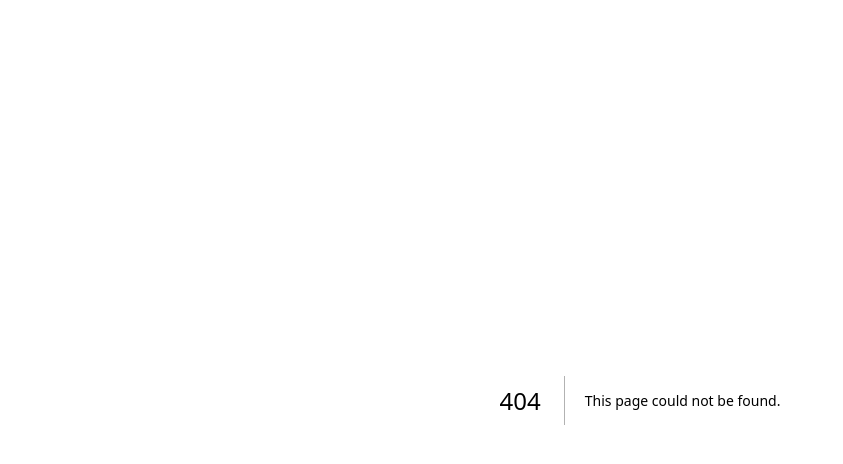
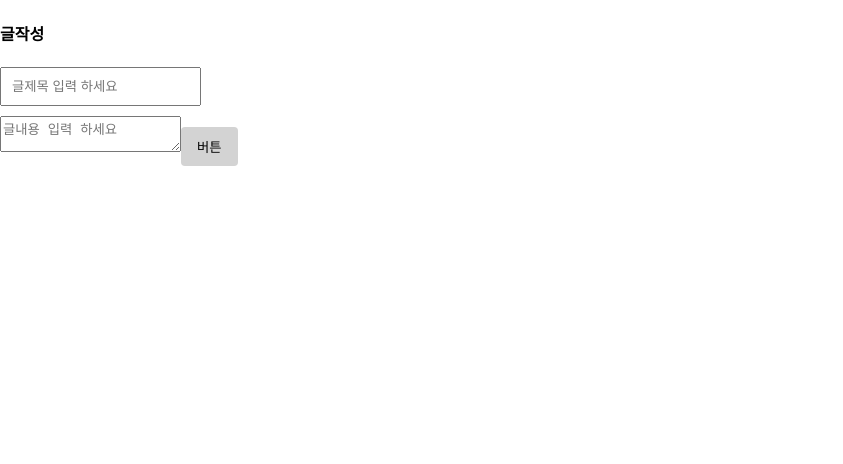
Before and after one commit to sooheyon/forum, a Next.js app: page /write in a window 1280 px wide. Before the commit this address had no page. Shown: the top 464 px of the page, without its empty margins (0-843 px from the left). Built offline with nearby package versions, Linux system fonts and the light colour scheme.

Commit message:
글 작성, 숙제

```diff
--- a/app/globals.css
+++ b/app/globals.css
@@ -23,5 +23,23 @@ body {
 
 .list-item p {
   color: gray;
-  margin: 5px 0px;
+  margin: 4px 0px;
 }
+
+.p-20 {
+  padding: 20px;
+}
+
+input {
+  box-sizing: border-box;
+  padding: 10px;
+  display: block;
+  margin-bottom: 10px;
+}
+
+button {
+  padding: 10px 16px;
+  background: lightgray;
+  border: none;
+  border-radius: 4px;
+}
--- /dev/null
+++ b/app/write/page.js
@@ -0,0 +1,12 @@
+export default function Write() {
+  return (
+    <div>
+      <h4>글작성</h4>
+      <form action="/api/post/new" method="post">
+        <input name="title" placeholder="글제목 입력 하세요" />
+        <textarea name="content" placeholder="글내용 입력 하세요" />
+        <button type="submit">버튼</button>
+      </form>
+    </div>
+  );
+}
--- /dev/null
+++ b/pages/api/post/new.js
@@ -0,0 +1,22 @@
+import { connectDB } from "@/util/database";
+
+export default async function handler(req, res) {
+  try {
+    if (req.method == "POST") {
+      const { title, content } = req.body;
+
+      if (!title || !content) {
+        return res.status(400).json({ message: "Not exist data" });
+      }
+
+      const db = (await connectDB).db("forum");
+      const result = await db.collection("post").insertOne({ title, content });
+      return res.status(200).json(result).redirect("/list");
+    } else{
+      return res.status(400).json({ message: "Not POST" });
+    }
+  } catch (error) {
+    console.error(error);
+    return req.status(500).json("Server Error");
+  }
+}
--- /dev/null
+++ b/pages/api/test.js
@@ -0,0 +1,14 @@
+import { connectDB } from "@/util/database";
+
+export default async function handler(req, res) {
+  if (req.method === "GET") {
+    const db = (await connectDB).db("forum");
+    const result = await db.collection("post").find().toArray();
+
+    return res.status(200).json(result);
+  }
+  return res.status(200).json("처리 완료");
+}
+
+// 응답 안해주면 무한 응답 대기상태 됨
+// status code
--- /dev/null
+++ b/pages/api/time.js
@@ -0,0 +1,3 @@
+export default function handler(req,res) {
+  return res.status(200).json(new Date())
+}
```
